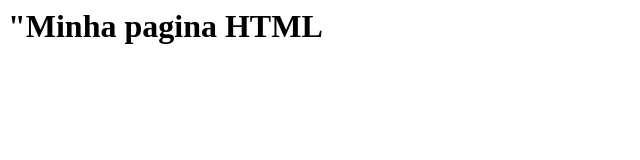
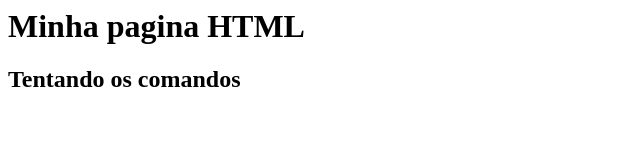
Before and after one commit to aldaclopes/gama-no-github, a plain HTML site: page index.html in a window 1280 px wide. Shown: the whole page, without its empty margins (0-640 px from the left). Drawn offline with Linux system fonts and the light colour scheme.

Commit message:
aprendendo git

```diff
--- a/index.html
+++ b/index.html
@@ -1,5 +1,6 @@
 <html>
 	<body>
-		<h1>"Minha pagina HTML </h1>
+		<h1>Minha pagina HTML</h1>
+		<h2>Tentando os comandos</h2>
 	</body>
 </html>
```
